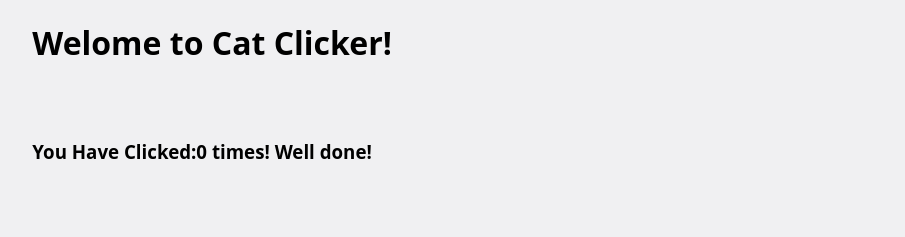
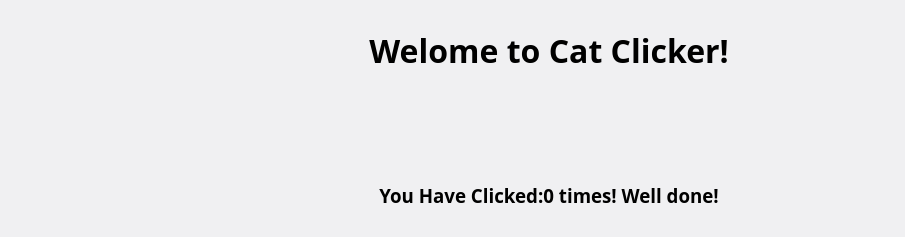
Before and after one commit to SouthCoastDev/fend-catclickerfend-nanodegree-cat-clicker, a plain HTML site: page index.html in a window 1280 px wide. Shown: the top 237 px of the page, without its empty margins (91-996 px from the left). Drawn offline with Linux system fonts and the light colour scheme.

Commit message:
feat: lined up content
centre aliged items.

```diff
--- a/index.html
+++ b/index.html
@@ -1,7 +1,7 @@
 <!doctype html>
 <html>
 <head>
-    <title>Example Domain</title>
+    <title>Cat Clicker</title>
 
     <meta charset="utf-8" />
     <meta http-equiv="Content-type" content="text/html; charset=utf-8" />
@@ -34,13 +34,19 @@
 
     .title {
       grid-area: title;
+      align-self: center;
+  justify-self: center;
     }
     .counter {
       grid-area: counter;
+      align-self: center;
+  justify-self: center;
     }
 
     .cat-image-container {
         grid-area: cat-image;
+        align-self: center;
+        justify-self: center;
         display:flex;
         align-content: center;
         align-self: center;
```
